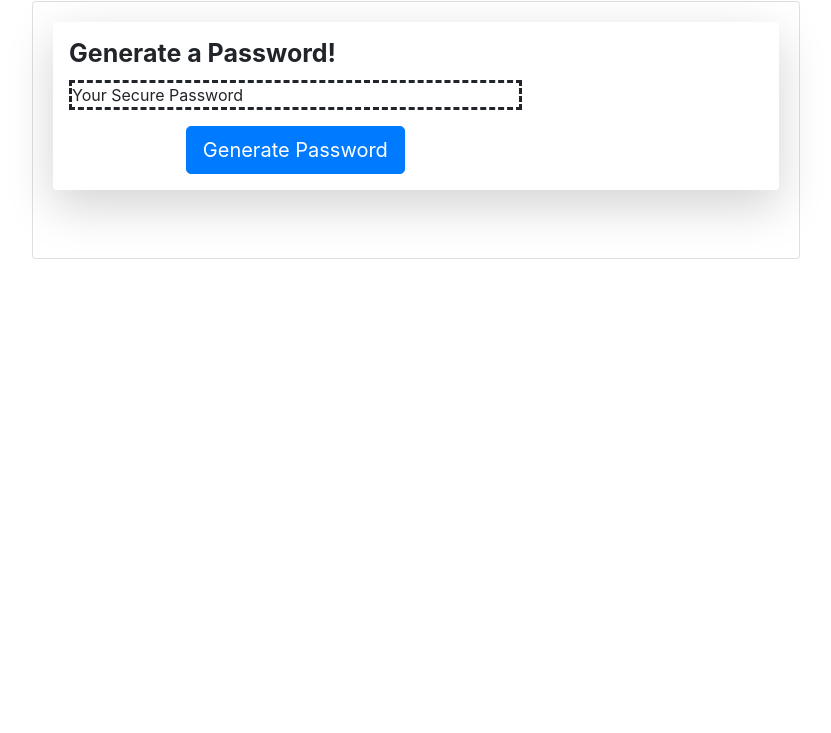
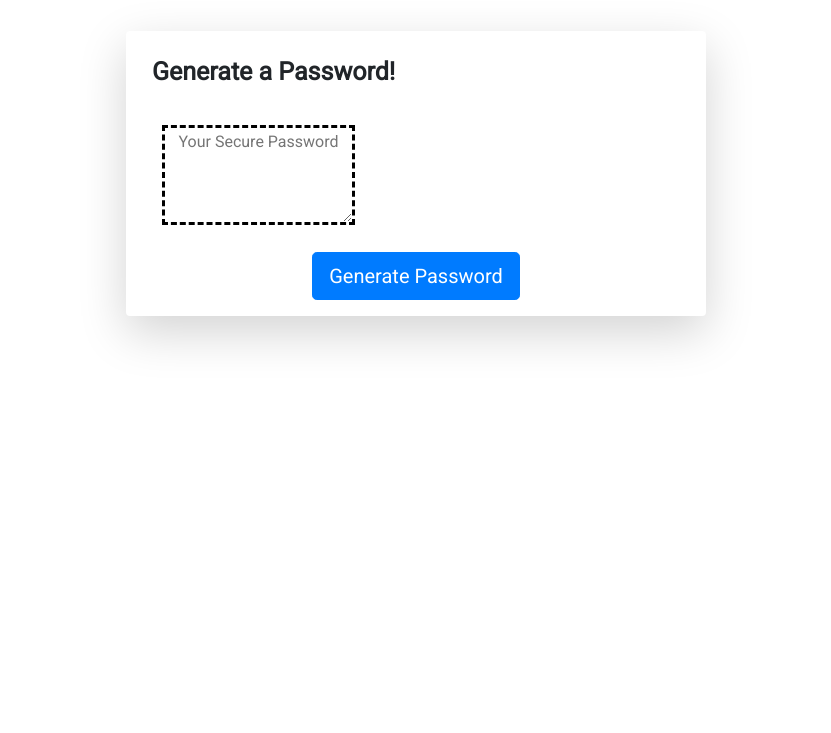
Before and after one commit to Jdowdy9k/Password-Generator, a plain HTML site: page index.html in a window 1280 px wide. Shown: the part 67-800 px from the top of the page, without its empty margins (224-1055 px from the left). Drawn offline with nearby package versions, Linux system fonts and the light colour scheme.

Commit message:
added prompts and functionality for generate button

```diff
--- a/index.html
+++ b/index.html
@@ -26,30 +26,28 @@
     </div>
 
 
-    <div class="card" style="width: 60%;margin: auto;">
-        <div class="card-body">
+    <div class="container" style="width: 50%;margin: auto;padding: 30px;">
         <div class="shadow-lg p-3 mb-5 bg-white rounded">
             <div class="row">
-                    <div class="col-lg-8">
+                <div class="col-lg-12">
 
+                    <h5 class="title">Generate a Password!</h5>
 
-                        <h5 class="card-title">Generate a Password!</h5>
+                    <textarea id="password" placeholder="Your Secure Password"
+                        aria-label="Generated Password"></textarea>
 
-                        <p class="card-text">Your Secure Password</p>
-
-                        <div class="row">
-                            <div class="col text-center">
-                                <button type="button" class="btn btn-primary btn-lg" button
-                                    onclick="generatePassword()">Generate Password</button>
+                    <div class="row justify-content-center">
+                        <button type="submit" class="btn btn-primary mx-auto btn-lg" button
+                            onclick="generate();">Generate Password</button>
                     </div>
                 </div>
+
             </div>
 
 
         </div>
     </div>
-        </div>
-    </div>
+
 
 
 
@@ -70,23 +68,63 @@
         </script>
 
     <script>
-        function generatePassword() {
-            var length = 8,
-                charset = "abcdefghijklmnopqrstuvwxyzABCDEFGHIJKLMNOPQRSTUVWXYZ0123456789",
-                retVal = "";
-            for (var i = 0, n = charset.length; i < length; ++i) {
-                retVal += charset.charAt(Math.floor(Math.random() * n));
+        var randomCharString = "";
+        var charSet = [
+            {
+                char: "!#$%&'()*+,-./:;<=>?@[]^_`{|}~",
+                name: "Special Characters",
+                use: false
+            },
+            {
+                char: "0123456789",
+                name: "Number Characters",
+                use: false
+            },
+            {
+                char: "abcdefghijklmnopqrstuvwxyz",
+                name: "Lowercase Letters",
+                use: false
+            },
+            {
+                char: "ABCDEFGHIJKLMNOPQRSTUVWXYZ",
+                name: "Uppercase Letters",
+                use: false
             }
-            return retVal;
-        }
-        console.log()
-    </script>
+        ]
+        var generate = () => {
+            var passwordLength = parseInt(prompt("Please choose a password length between 8 and 128 characters."));
+            var passwordString = "";
 
 
+            if (passwordLength > 8 && passwordLength < 128) {
+                charSet.forEach(set => {
+                    var useChar = (prompt(`Do you want to use ${set.name}?`)).toLowerCase();
+                    if (useChar === "yes" || useChar === "y") {
+                        set.use = true;
+                    }
+                    if (set.use) {
+                        randomCharString = randomCharString + set.char;
+                    }
+                });
+                console.log()
+            }
+            else {
+                alert("Your password does not meet the requirements. Please refresh and try again.");
+            }
 
+            if (randomCharString !== "") {
+                for (i = 1; i <= passwordLength; i++) {
+                    passwordString = passwordString + randomCharString.charAt(Math.floor(Math.random() * Math.floor((randomCharString.length) - 1)));
+                }
 
+                document.getElementById("password").value = passwordString;
+            }
+            else {
+                alert("You must use at least one kind of character. Please refresh and try again.");
+            }
+        }
 
-
+    </script>
 
 
 </body>
--- a/style.css
+++ b/style.css
@@ -1,17 +1,26 @@
+body{
+    font-family: 'Roboto';
+}
 h1{
     font-size: 50px;
-    font-family: 'Roboto', ;
     text-align: center;
 }
-.card-body{
-    height: 60%;
+.card{
+    border: 0px;
+    align-content: center;
+}
+
+.title{
+    font-weight: bolder;
+    font-size: 25px;
+    padding: 10px;
+}
+
+#password{
+    border: dashed;
+    height: 100px;
+    max-width: 80%;
+    text-align: center;
+    margin: 20px;
 
 }
-.card-text{
-    border: dashed;
-    ;
-}
-.card-title{
-    font-weight: bolder;
-    font-size: 25px;
-}
```
Lines whose indentation alone changed are shown as unchanged.
